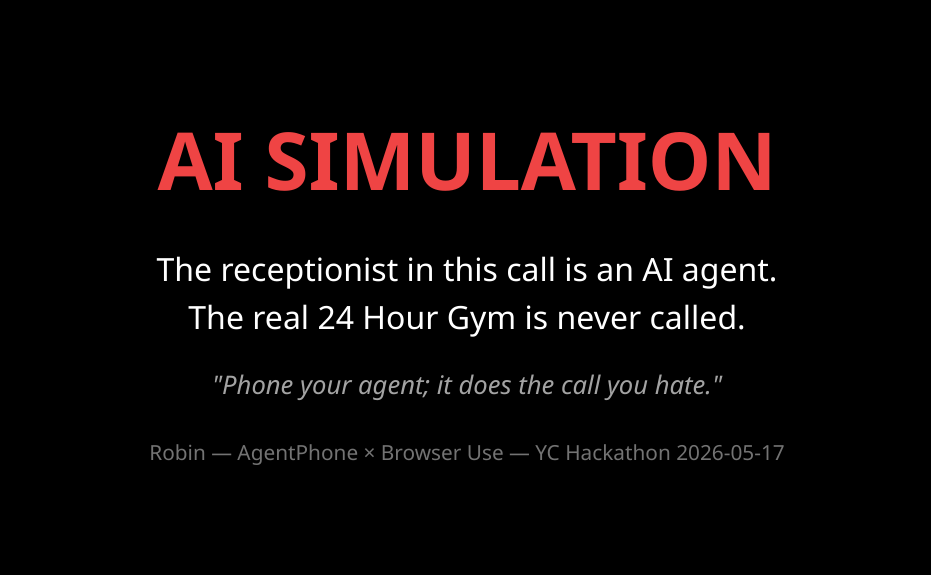
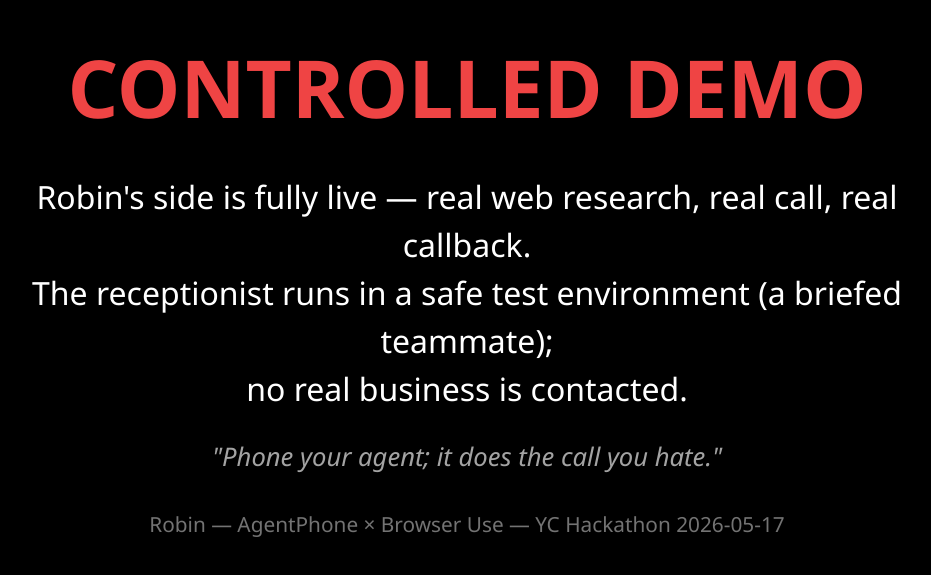
Before and after one commit to FrancescoRosciano/robin, a plain HTML site: page docs/stage/disclosure.html in a window 1280 px wide. Shown: the part 129-704 px from the top of the page, without its empty margins (173-1104 px from the left). Drawn offline with Linux system fonts and the light colour scheme.

Commit message:
docs: honest controlled-demo disclosure across all stage surfaces
Replace the false 'AI SIMULATION / receptionist is an AI' wording
(contradicted the settled human-teammate design) with an honest
controlled-environment disclosure on every surface: /stage banner
(stage.py), disclosure.html, disclosure-slide.md, av-runbook.md
checklist, and RUNSHEET.md. Keeps the substantive fact (briefed
teammate, no real business called) so it is non-deceptive and
rules-compliant per CLAUDE.md's integrity line.

```diff
--- a/docs/stage/disclosure.html
+++ b/docs/stage/disclosure.html
@@ -23,9 +23,10 @@
 </head>
 <body>
 <div class="slide">
-  <h1>AI SIMULATION</h1>
-  <p>The receptionist in this call is an AI agent.<br>
-     The real 24 Hour Gym is never called.</p>
+  <h1>CONTROLLED DEMO</h1>
+  <p>Robin's side is fully live — real web research, real call, real callback.<br>
+     The receptionist runs in a safe test environment (a briefed teammate);<br>
+     no real business is contacted.</p>
   <p class="pitch">"Phone your agent; it does the call you hate."</p>
   <p class="product">Robin &mdash; AgentPhone &times; Browser Use &mdash; YC Hackathon 2026-05-17</p>
 </div>
```
Also changed, not shown: 4 other files.
